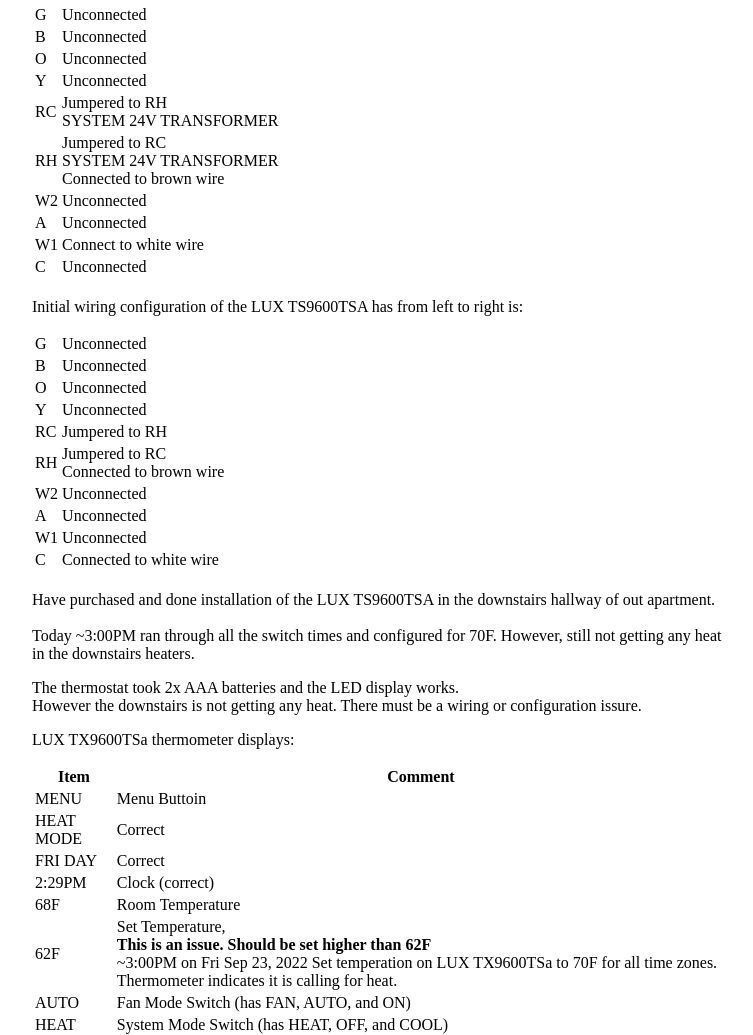
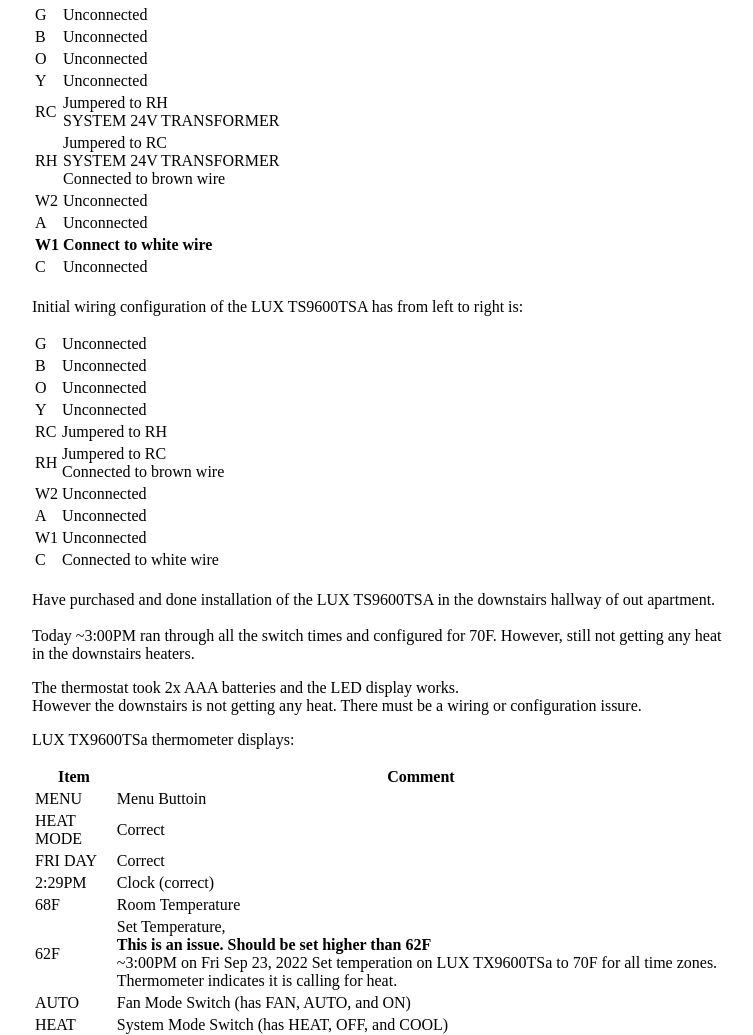
Before and after one commit to marcilr/lux, a plain HTML site: page index.html in a window 1280 px wide. Shown: the part 1299-2334 px from the top of the page, without its empty margins (100-853 px from the left). Drawn offline with Linux system fonts and the light colour scheme.

Commit message:
Made fix to downstairs bold for emphasis:
W1	Connect to white wire

```diff
--- a/index.html
+++ b/index.html
@@ -201,8 +201,8 @@ the correct configuration is more likely<br>
     <td>Unconnected</td>
   </tr>
   <tr>
-    <td>W1</td>
-    <td>Connect to white wire</td>
+    <td><strong>W1</strong></td>
+    <td><strong>Connect to white wire</strong></td>
   </tr>
   <tr>
     <td>C</td>
```
